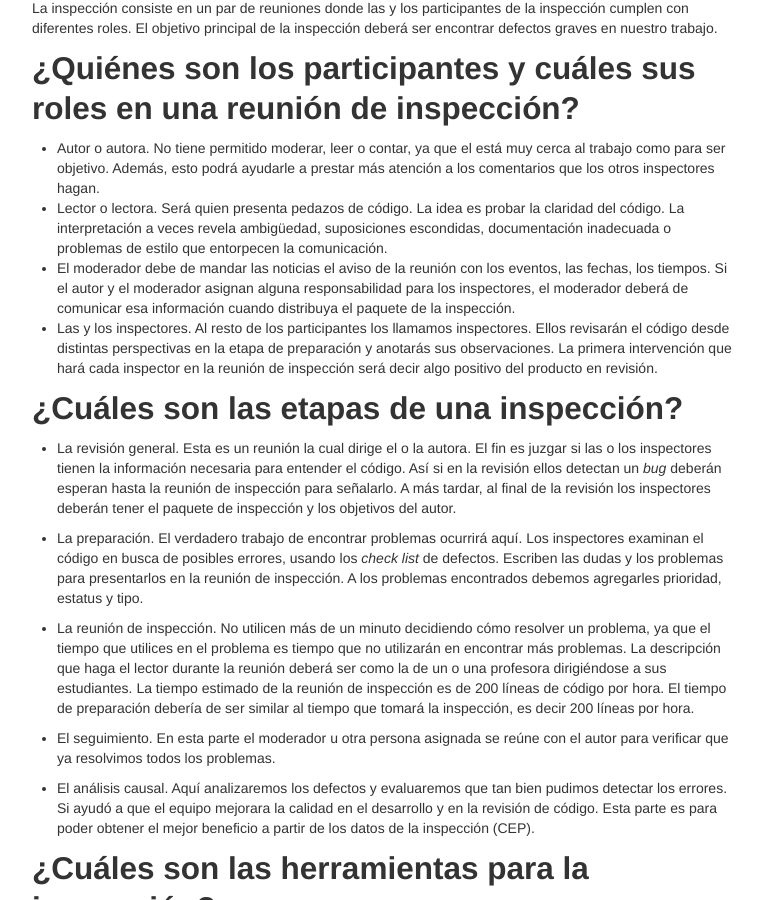
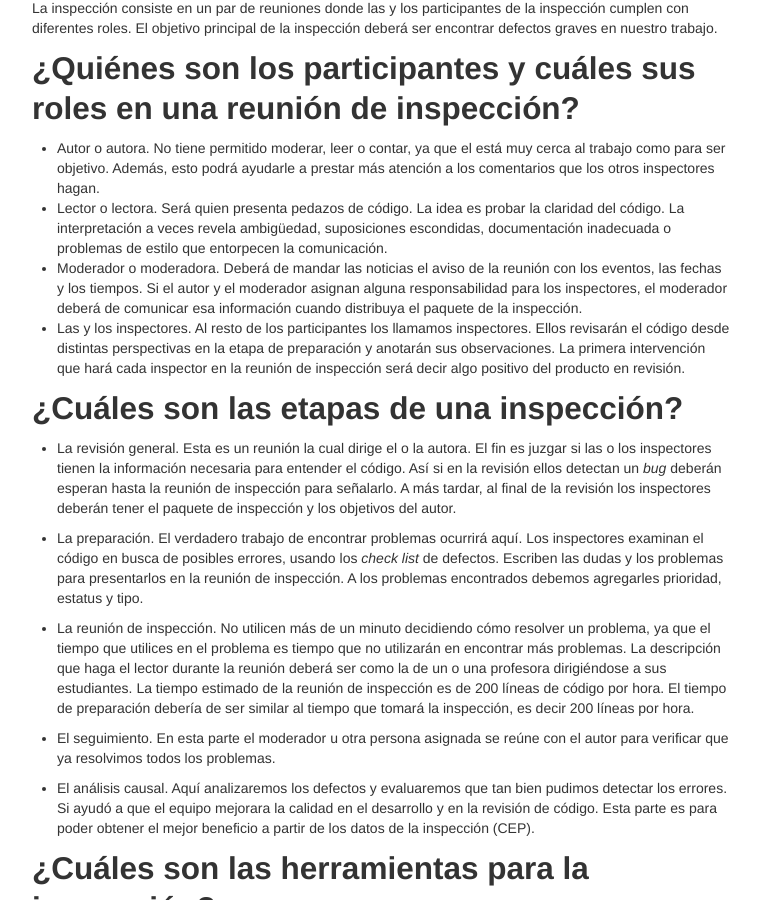
Before and after one commit to LizethMReyes/islasgeci.github.io, a Jekyll site: the page built from _posts/2021-01-28-inspecciones.md, in a window 1280 px wide and 900 px high, scrolled down 404 px. Shown: the whole window, without its empty margins (258-1021 px from the left). Built offline with Jekyll 4.4.1, drawn with Linux system fonts in a browser that asks for light colours.

Commit message:
⚕️ Attend corrections from MB

```diff
--- a/_posts/2021-01-28-inspecciones.md
+++ b/_posts/2021-01-28-inspecciones.md
@@ -16,24 +16,25 @@
 nuestros tomates. Los otros tres ejemplos de revisión por pares son "_Walkthrough_", "_Team Review_"
 e "_Ispection_". Para Karl, la revisión más formal es la inspección.
 
-La inspección consiste en un par de reuniones donde las y los participantes de la inspección cumplen con
-diferentes roles. El objetivo principal de la inspección deberá ser encontrar
-defectos graves en nuestro trabajo.
+La inspección consiste en un par de reuniones donde las y los participantes de la inspección cumplen
+con diferentes roles. El objetivo principal de la inspección deberá ser encontrar defectos graves en
+nuestro trabajo.
 
 ## ¿Quiénes son los participantes y cuáles sus roles en una reunión de inspección?
-- Autor o autora.  No tiene permitido moderar, leer o contar, ya que el está muy cerca al trabajo
-como para ser objetivo. Además, esto podrá ayudarle a prestar más atención a los comentarios que los
-otros inspectores hagan.
-- Lector o lectora. Será quien presenta pedazos de código. La idea es probar la claridad del código. La
-  interpretación a veces revela ambigüedad, suposiciones escondidas, documentación inadecuada o
+- Autor o autora. No tiene permitido moderar, leer o contar, ya que el está muy cerca al trabajo
+  como para ser objetivo. Además, esto podrá ayudarle a prestar más atención a los comentarios que
+  los otros inspectores hagan.
+- Lector o lectora. Será quien presenta pedazos de código. La idea es probar la claridad del código.
+  La interpretación a veces revela ambigüedad, suposiciones escondidas, documentación inadecuada o
   problemas de estilo que entorpecen la comunicación.
-- El moderador debe de mandar las noticias el aviso de la reunión con los eventos, las fechas, los
-tiempos. Si el autor y el moderador asignan alguna responsabilidad para los inspectores, el moderador
-deberá de comunicar esa información cuando distribuya el paquete de la inspección.
-- Las y los inspectores. Al resto de los participantes los llamamos inspectores. Ellos revisarán el código
-  desde distintas perspectivas en la etapa de preparación y anotarás sus observaciones. La primera
-  intervención que hará cada inspector en la reunión de inspección será decir algo positivo del
-  producto en revisión.
+- Moderador o moderadora. Deberá de mandar las noticias el aviso de la reunión con los eventos, las
+  fechas y los tiempos. Si el autor y el moderador asignan alguna responsabilidad para los
+  inspectores, el moderador deberá de comunicar esa información cuando distribuya el paquete de la
+  inspección.
+- Las y los inspectores. Al resto de los participantes los llamamos inspectores. Ellos revisarán el
+  código desde distintas perspectivas en la etapa de preparación y anotarán sus observaciones. La
+  primera intervención que hará cada inspector en la reunión de inspección será decir algo positivo
+  del producto en revisión.
 
 ## ¿Cuáles son las etapas de una inspección?
 - La revisión general. Esta es un reunión la cual dirige el o la autora. El fin es juzgar si las o los
@@ -43,9 +44,9 @@
   autor.
 
 - La preparación. El verdadero trabajo de encontrar problemas ocurrirá aquí. Los inspectores
-examinan el código en busca de posibles errores, usando los _check list_ de defectos. Escriben las
-dudas y los problemas para presentarlos en la reunión de inspección. A los problemas encontrados
-debemos agregarles prioridad, estatus y tipo.
+  examinan el código en busca de posibles errores, usando los _check list_ de defectos. Escriben las
+  dudas y los problemas para presentarlos en la reunión de inspección. A los problemas encontrados
+  debemos agregarles prioridad, estatus y tipo.
 
 - La reunión de inspección. No utilicen más de un minuto decidiendo cómo resolver un problema, ya
   que el tiempo que utilices en el problema es tiempo que no utilizarán en encontrar más problemas.
```
